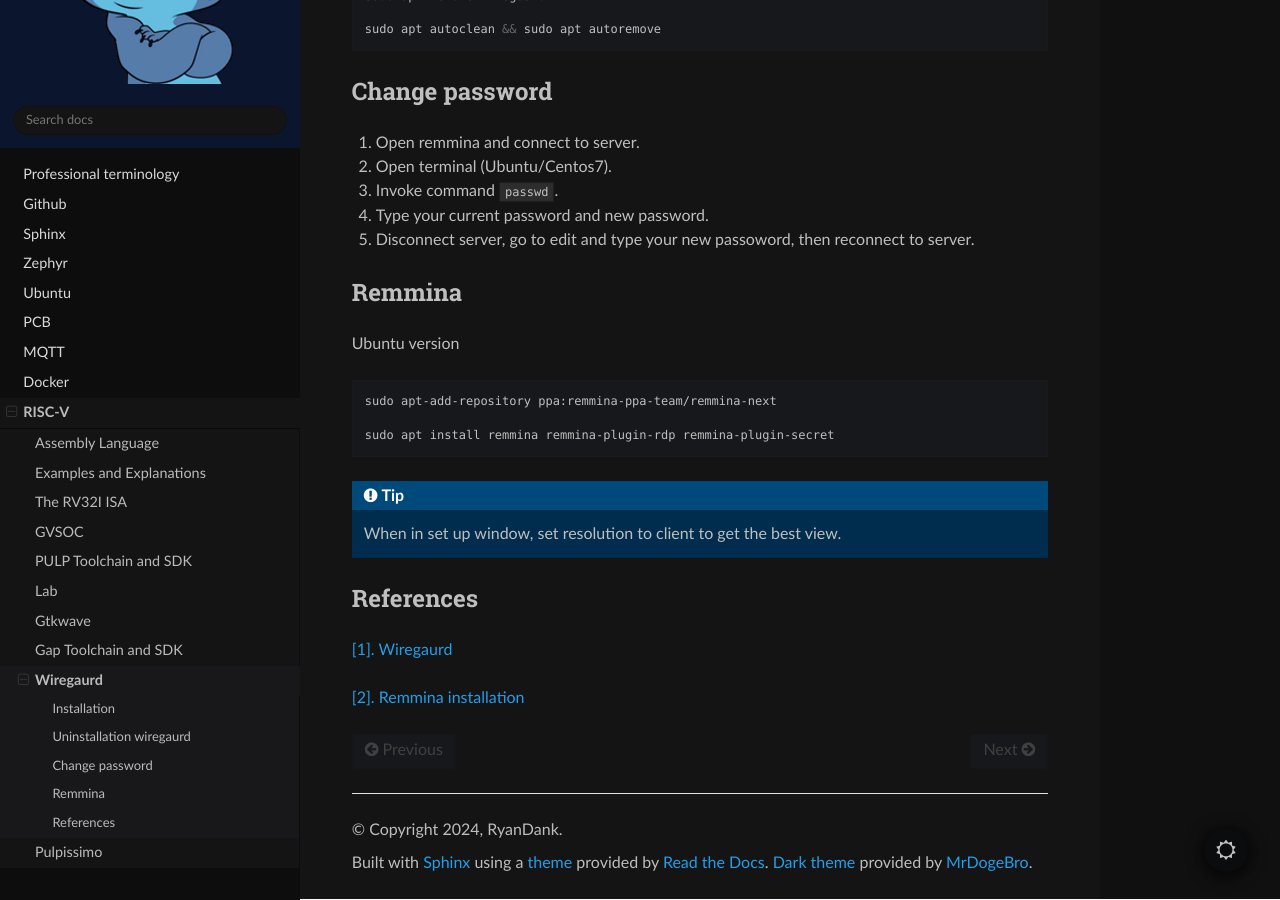
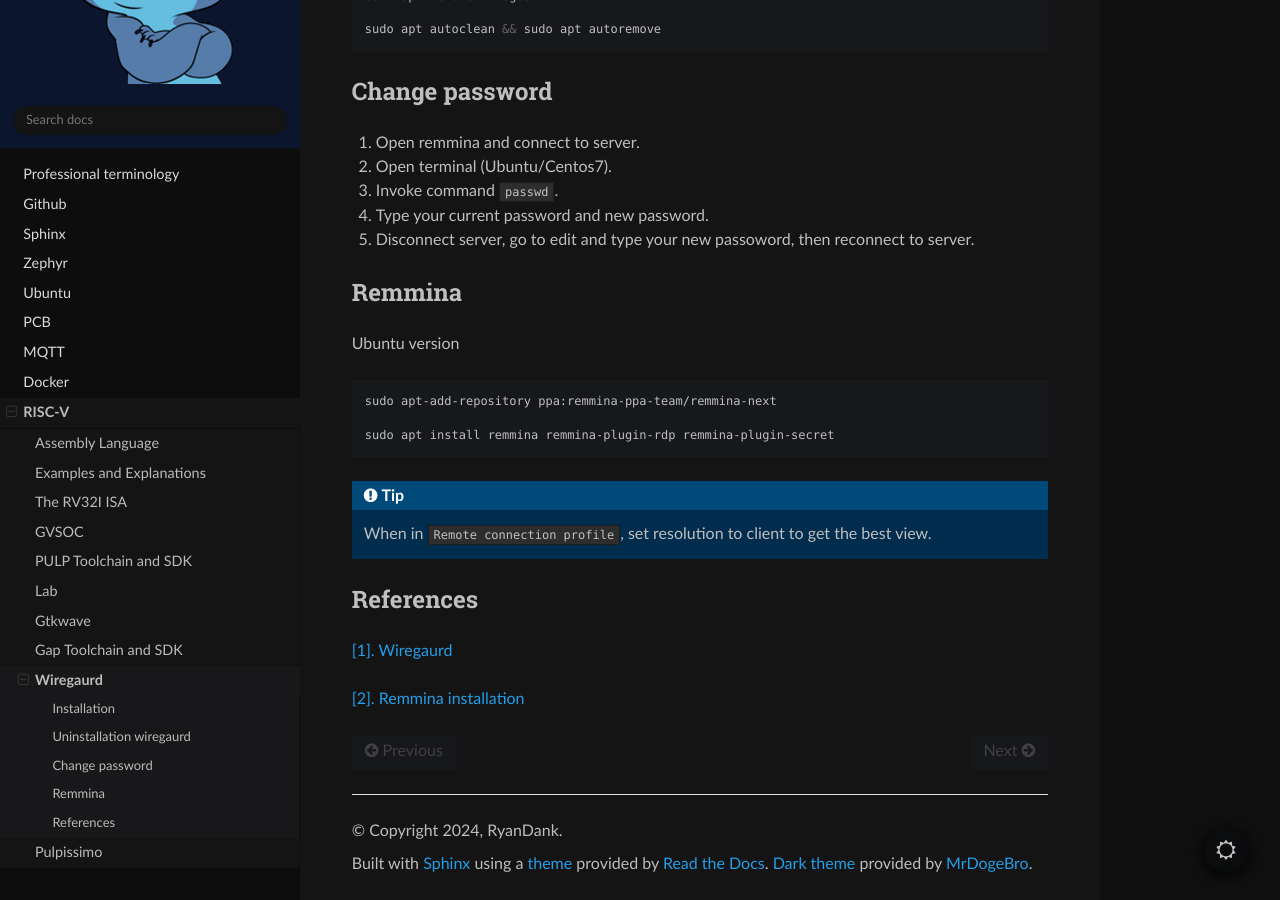
Before and after one commit to ryanjtr/MyDocs, a Sphinx documentation site: the page built from docs/source/Contents/RISCV/wiregaurd.rst, in a window 1280 px wide and 900 px high, scrolled down 974 px. Built offline with Sphinx 7.4.7 and the Read the Docs theme 2.0.0, drawn with Linux system fonts in a browser that asks for light colours.

Commit message:
wireguard: fix volcabulary

```diff
--- a/docs/source/Contents/RISCV/wiregaurd.rst
+++ b/docs/source/Contents/RISCV/wiregaurd.rst
@@ -70,7 +70,7 @@
 
 .. tip::
 
-    When in set up window, set resolution to client to get the best view.
+    When in ``Remote connection profile``, set resolution to client to get the best view.
 
 References
 ~~~~~~~~~~~~~~
```
